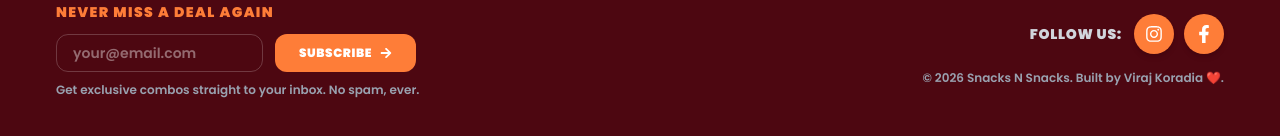
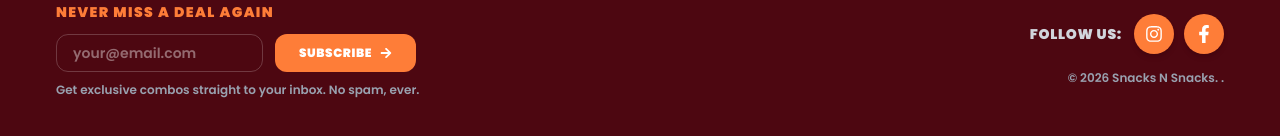
Before and after one commit to viraj0075/Order-Managment-Frontend, a React (Vite) app: page /order in a window 1280 px wide. Shown: the part 1126-1262 px from the top of the page. Built offline with nearby package versions, Linux system fonts and the light colour scheme; no server answers.

Commit message:
feat: implement site-wide footer component with navigation and subscription form

```diff
--- a/src/Components/Footer.jsx
+++ b/src/Components/Footer.jsx
@@ -181,7 +181,7 @@ const Footer = () => {
                             </div>
                         </div>
                         <p className="text-gray-400 text-xs font-semibold select-none">
-                            © {new Date().getFullYear()} Snacks N Snacks. Built by Viraj Koradia ❤️.
+                            © {new Date().getFullYear()} Snacks N Snacks. .
                         </p>
                     </div>
 
```
